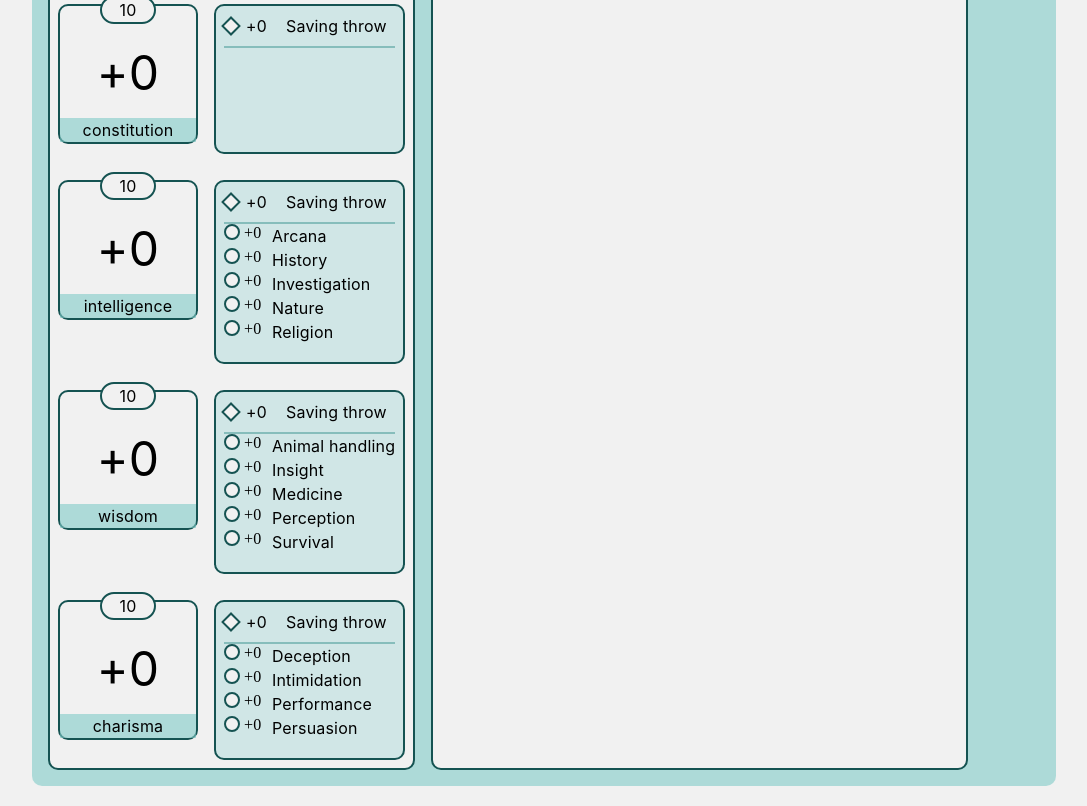
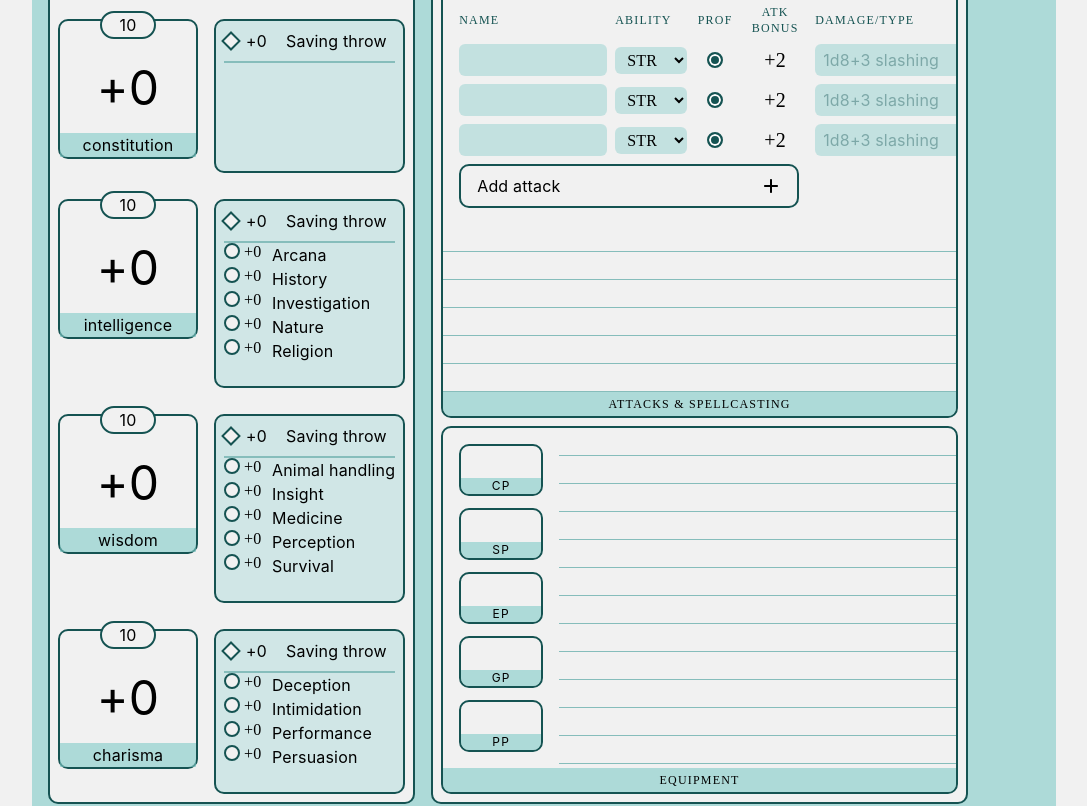
Before and after one commit to juleskj/dnd-react-flask, a React (Vite) app: page /character in a window 1280 px wide. Shown: the part 960-1766 px from the top of the page, without its empty margins (96-1183 px from the left). Built offline with nearby package versions, Linux system fonts and the light colour scheme; a web font is replaced by a local one.

Commit message:
attac and equipment

```diff
--- /dev/null
+++ b/src/components/character-sheet/AttacksComp.jsx
@@ -0,0 +1,134 @@
+import { getModifier, formatBonus } from "../../utils/Cals";
+import AddButton from "../../components/AddButton";
+
+const linedPaper = `
+  leading-7 bg-transparent resize-none focus:outline-none
+  bg-[repeating-linear-gradient(transparent,transparent_calc(1.75rem_-_1px),var(--color-main-200)_calc(1.75rem_-_1px),var(--color-main-200)_1.75rem)]
+`;
+
+const cols =
+  "grid grid-cols-[minmax(0,2fr)_4.5rem_2.5rem_4rem_minmax(0,2fr)_2rem] items-center gap-2";
+const cell =
+  "w-full rounded-md bg-main-100/40 px-2 py-1 focus:outline-2 focus:outline-main-300";
+const head = "text-xs uppercase tracking-widest text-main-300";
+
+function AttacksComp({
+  attacks,
+  onAttackChange,
+  onAddAttack,
+  onRemoveAttack,
+  scores,
+  proficiencyBonus,
+  notes,
+  onNotesChange,
+  ABILITIES,
+}) {
+  return (
+    <section className="h-fit bg-light-100 flex w-full max-w-2xl flex-col overflow-hidden rounded-[10px] border-2 border-main-300">
+      <div className="flex flex-col gap-2 overflow-x-auto p-4">
+        <div className={`${cols} min-w-[34rem]`}>
+          <span className={head}>Name</span>
+          <span className={head}>Ability</span>
+          <span className={`${head} text-center`}>Prof</span>
+          <span className={`${head} text-center`}>Atk bonus</span>
+          <span className={head}>Damage/type</span>
+          <span />
+        </div>
+
+        {attacks.map((attack) => {
+          const bonus =
+            getModifier(scores[attack.ability]) +
+            (attack.proficient ? proficiencyBonus : 0);
+
+          return (
+            <div key={attack.id} className={`${cols} min-w-[34rem]`}>
+              <input
+                type="text"
+                aria-label="Attack name"
+                value={attack.name}
+                onChange={(e) =>
+                  onAttackChange(attack.id, "name", e.target.value)
+                }
+                className={cell}
+              />
+
+              <select
+                aria-label="Attack ability"
+                value={attack.ability}
+                onChange={(e) =>
+                  onAttackChange(attack.id, "ability", e.target.value)
+                }
+                className={`${cell} uppercase`}
+              >
+                {ABILITIES.map(({ name }) => (
+                  <option key={name} value={name}>
+                    {name.slice(0, 3)}
+                  </option>
+                ))}
+              </select>
+
+              <input
+                type="checkbox"
+                aria-label="Proficient"
+                checked={attack.proficient}
+                onChange={() =>
+                  onAttackChange(attack.id, "proficient", !attack.proficient)
+                }
+                className={`checkboxBase mx-auto size-4 rounded-full`}
+              />
+
+              {/* calculated */}
+              <output className="text-center text-xl tabular-nums">
+                {formatBonus(bonus)}
+              </output>
+
+              <input
+                type="text"
+                aria-label="Damage and type"
+                placeholder="1d8+3 slashing"
+                value={attack.damage}
+                onChange={(e) =>
+                  onAttackChange(attack.id, "damage", e.target.value)
+                }
+                className={`${cell} placeholder:text-main-300/40`}
+              />
+
+              <button
+                type="button"
+                aria-label="Remove attack"
+                onClick={() => onRemoveAttack(attack.id)}
+                className="cursor-pointer text-main-300 hover:text-black"
+              >
+                <svg xmlns="http://www.w3.org/2000/svg" viewBox="0 0 640 640">
+                  <path
+                    className="text-dark-100"
+                    fill="currentcolor"
+                    d="M183.1 137.4C170.6 124.9 150.3 124.9 137.8 137.4C125.3 149.9 125.3 170.2 137.8 182.7L275.2 320L137.9 457.4C125.4 469.9 125.4 490.2 137.9 502.7C150.4 515.2 170.7 515.2 183.2 502.7L320.5 365.3L457.9 502.6C470.4 515.1 490.7 515.1 503.2 502.6C515.7 490.1 515.7 469.8 503.2 457.3L365.8 320L503.1 182.6C515.6 170.1 515.6 149.8 503.1 137.3C490.6 124.8 470.3 124.8 457.8 137.3L320.5 274.7L183.1 137.4z"
+                  />
+                </svg>
+              </button>
+            </div>
+          );
+        })}
+        <AddButton
+          btnText="Add attack"
+          type="button"
+          onClick={onAddAttack}
+        ></AddButton>
+      </div>
+
+      <textarea
+        aria-label="Attacks and spellcasting notes"
+        rows={6}
+        value={notes}
+        onChange={(e) => onNotesChange(e.target.value)}
+        className={`${linedPaper} px-4`}
+      />
+      <span className="bg-main-100/60 py-1 text-center text-xs uppercase tracking-widest">
+        Attacks &amp; spellcasting
+      </span>
+    </section>
+  );
+}
+
+export default AttacksComp;
--- a/src/components/character-sheet/CombatStats.jsx
+++ b/src/components/character-sheet/CombatStats.jsx
@@ -49,7 +49,7 @@ function CombatStats({
     onCombatChange(e.target.name, e.target.value.replace(/\D/g, ""));
 
   return (
-    <section className="grid  gap-4">
+    <section className="h-fit grid  gap-4">
       {/* AC, initiative, speed */}
       <div className="grid grid-cols-3 gap-4">
         <StatBox id="ac" label="Armor class">
--- /dev/null
+++ b/src/components/character-sheet/EquipmentComp.jsx
@@ -0,0 +1,54 @@
+const linedPaper = `
+  leading-7 bg-transparent resize-none focus:outline-none
+  bg-[repeating-linear-gradient(transparent,transparent_calc(1.75rem_-_1px),var(--color-main-200)_calc(1.75rem_-_1px),var(--color-main-200)_1.75rem)]
+`;
+
+const COINS = ["cp", "sp", "ep", "gp", "pp"];
+
+function EquipmentComp({ coins, onCoinChange, list, onListChange }) {
+  return (
+    <section className="h-fit bg-light-100 flex w-full max-w-2xl flex-col overflow-hidden rounded-[10px] border-2 border-main-300">
+      <div className="flex">
+        <div className="flex flex-col gap-3 p-4">
+          {COINS.map((coin) => (
+            <label
+              key={coin}
+              htmlFor={`coin-${coin}`}
+              className="flex flex-col-reverse overflow-hidden rounded-[10px] border-2 border-main-300 text-center"
+            >
+              <span className="bg-main-100/60 text-xs uppercase tracking-widest">
+                {coin}
+              </span>
+              <input
+                id={`coin-${coin}`}
+                name={coin}
+                type="text"
+                inputMode="numeric"
+                maxLength={5}
+                value={coins[coin]}
+                onChange={(e) =>
+                  onCoinChange(coin, e.target.value.replace(/\D/g, ""))
+                }
+                className="w-20 bg-transparent py-1 text-center text-xl focus:outline-none"
+              />
+            </label>
+          ))}
+        </div>
+
+        <textarea
+          aria-label="Equipment"
+          rows={12}
+          value={list}
+          onChange={(e) => onListChange(e.target.value)}
+          className={`${linedPaper} flex-1 px-4`}
+        />
+      </div>
+
+      <span className="bg-main-100/60 py-1 text-center text-xs uppercase tracking-widest">
+        Equipment
+      </span>
+    </section>
+  );
+}
+
+export default EquipmentComp;
--- a/src/pages/Character.jsx
+++ b/src/pages/Character.jsx
@@ -5,6 +5,9 @@ import CombatStats from "../components/character-sheet/CombatStats";
 
 import { getProficiencyBonus, formatBonus } from "../utils/Cals";
 import CharacterInfo from "../components/character-sheet/CharacterInfo";
+
+import AttacksComp from "../components/character-sheet/AttacksComp";
+import EquipmentComp from "../components/character-sheet/EquipmentComp";
 
 const ABILITIES = [
   { name: "strength", skills: ["athletics"] },
@@ -87,6 +90,40 @@ function Character() {
       [type]: prev[type].map((v, i) => (i === index ? !v : v)),
     }));
 
+  // attack comp and equipment
+  const newAttack = () => ({
+    id: crypto.randomUUID(),
+    name: "",
+    ability: "strength",
+    proficient: true,
+    damage: "",
+  });
+
+  const [attacks, setAttacks] = useState([
+    newAttack(),
+    newAttack(),
+    newAttack(),
+  ]);
+  const [attackNotes, setAttackNotes] = useState("");
+  const [coins, setCoins] = useState({
+    cp: "",
+    sp: "",
+    ep: "",
+    gp: "",
+    pp: "",
+  });
+  const [equipment, setEquipment] = useState("");
+
+  const handleAttackChange = (id, field, value) =>
+    setAttacks((prev) =>
+      prev.map((a) => (a.id === id ? { ...a, [field]: value } : a)),
+    );
+  const handleAddAttack = () => setAttacks((prev) => [...prev, newAttack()]);
+  const handleRemoveAttack = (id) =>
+    setAttacks((prev) => prev.filter((a) => a.id !== id));
+  const handleCoinChange = (coin, value) =>
+    setCoins((prev) => ({ ...prev, [coin]: value }));
+
   return (
     <MainLayout
       headerTitle="hello Character"
@@ -162,7 +199,7 @@ function Character() {
           />
         ))}
       </section>
-      <section>
+      <section className="grid gap-2">
         <CombatStats
           combat={combat}
           onCombatChange={handleCombatChange}
@@ -170,6 +207,23 @@ function Character() {
           onDeathSaveToggle={handleDeathSaveToggle}
           dexterityScore={scores.dexterity}
         />
+        <AttacksComp
+          attacks={attacks}
+          onAttackChange={handleAttackChange}
+          onAddAttack={handleAddAttack}
+          onRemoveAttack={handleRemoveAttack}
+          scores={scores}
+          proficiencyBonus={proficiencyBonus}
+          notes={attackNotes}
+          onNotesChange={setAttackNotes}
+          ABILITIES={ABILITIES}
+        />
+        <EquipmentComp
+          coins={coins}
+          onCoinChange={handleCoinChange}
+          list={equipment}
+          onListChange={setEquipment}
+        />
       </section>
     </MainLayout>
   );
```
